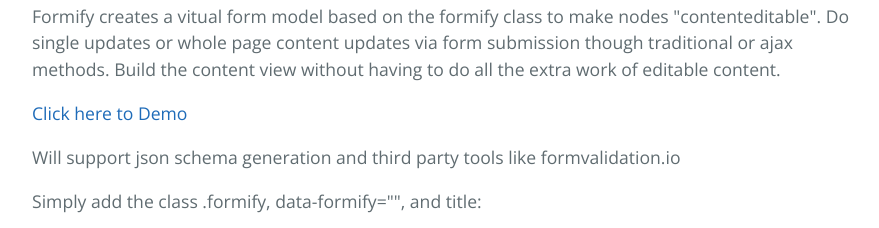
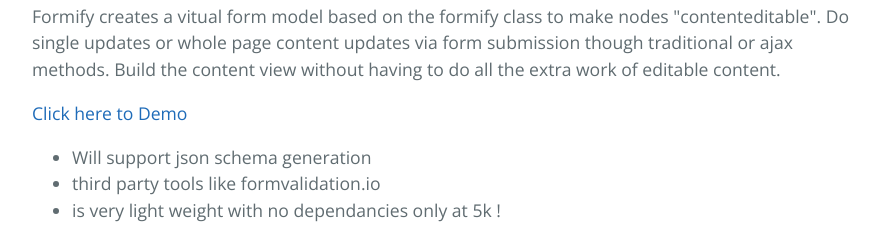
Before and after one commit to michaelguild13/formify, a plain HTML site: page index.html in a window 1280 px wide. Shown: the part 482-710 px from the top of the page, without its empty margins (192-1071 px from the left). Drawn offline with nearby package versions, Linux system fonts and the light colour scheme.

Commit message:
updated docs

```diff
--- a/index.html
+++ b/index.html
@@ -28,7 +28,11 @@
 
 <p><a href="demo.html">Click here to Demo</a></p>
 
-<p>Will support json schema generation and third party tools like formvalidation.io</p>
+<ul>
+<li>Will support json schema generation</li>
+<li>third party tools like formvalidation.io</li>
+<li>is very light weight with no dependancies only at 5k !</li>
+<ul>
 
 <p>Simply add the class .formify, data-formify="", and title:</p>
 
```
